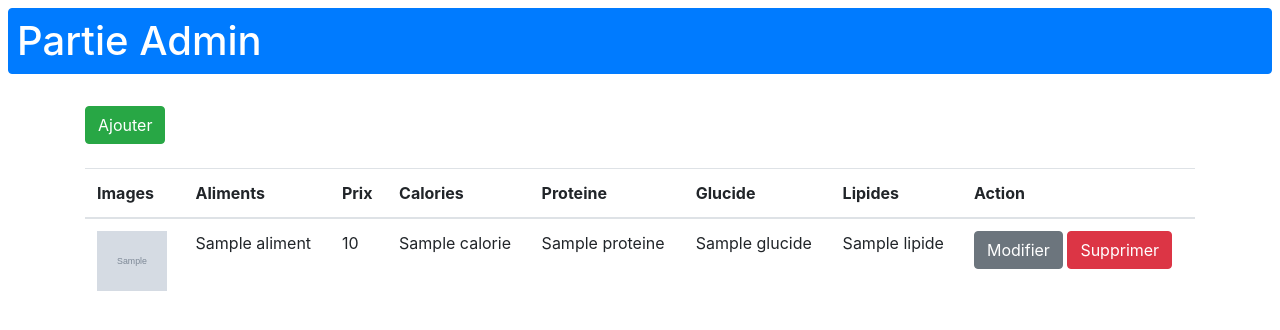
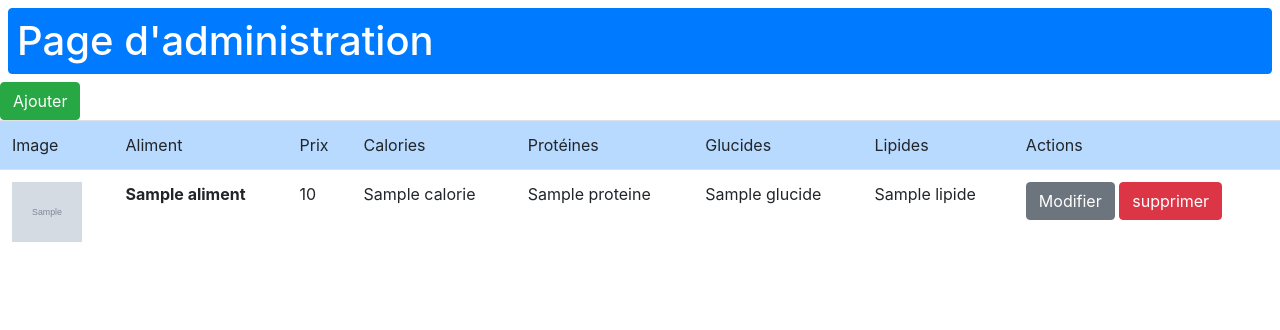
Before and after one commit to abakarabdelsalam/GestionAliment, a Symfony app: template templates/admin/admin_aliment/adminAliment.html.twig in a window 1280 px wide. Shown: the part 72-402 px from the top of the page. Run offline with Twig, Linux system fonts and the light colour scheme; the template is opened without the code that fills it: most values are stand-ins (such as "Sample title", 1, 10 or a date in 2020); grey boxes marked "Sample" are stand-in pictures; some libraries are stand-ins or nearby versions.

Commit message:
suppression

```diff
--- a/templates/admin/admin_aliment/adminAliment.html.twig
+++ b/templates/admin/admin_aliment/adminAliment.html.twig
@@ -2,57 +2,44 @@
 
 {% block title %}Admin
 {% endblock %}
-{% block monTitre %}Partie Admin
+
+{% block monTitre %}Page d'administration
 {% endblock %}
 {% block body %}
-	<br>
-
-
-	<div class="container">
-		<a href="{{path('admin_aliment_creation')}}" class="btn btn-success">Ajouter</a>
-
-		<br>
-		<br>
+	<a class="btn btn-success" href="{{path('admin_aliment_creation')}}">Ajouter</a>
 	<table class="table">
-			<thead class="table-primary"></thead>
-			<tr>
-				<th scope="col">Images</th>
-				<th scope="col">Aliments</th>
-				<th scope="col">Prix</th>
-				<th scope="col">Calories</th>
-				<th scope="col">Proteine</th>
-				<th scope="col">Glucide</th>
-				<th scope="col">Lipides</th>
-				<th scope="col">Action</th>
+		<tr class="table-primary">
+			<td>Image</td>
+			<td>Aliment</td>
+			<td>Prix</td>
+			<td>Calories</td>
+			<td>Protéines</td>
+			<td>Glucides</td>
+			<td>Lipides</td>
+			<td>Actions</td>
 		</tr>
-		</thead>
-		<tbody>
 		{% for aliment in aliments %}
 			<tr>
+				<td><img src="{{asset('images/' ~ aliment.image)}}" class="moTypss"></td>
+
 				<td>
-						<img src="{{asset('images/' ~ aliment.image)}}" class="moTypss"></td>
-					<td>{{aliment.nom}}</td>
-
-
-					<td>{{aliment.prix}}
+					<strong>{{aliment.nom}}</strong>
 				</td>
-					<td>{{aliment.calorie}}
+				<td>{{aliment.prix}}</td>
+				<td>{{aliment.calorie}}</td>
+				<td>{{aliment.proteine}}</td>
+				<td>{{aliment.glucide}}</td>
+				<td>{{aliment.lipide}}</td>
+				<td>
+					<a class="btn btn-secondary" href="{{path('admin_aliment_modification',{'id' : aliment.id})}}">Modifier</a>
+					<form method="POST" style="display:inline-block" action="{{path('admin_aliment_suppression', {'id' : aliment.id})}}">
+						<input type="hidden" name="_method" value="delete">
+						<input type="hidden" name="_token" value="{{csrf_token('SUP' ~ aliment.id)}}">
+						<input type="submit" class="btn btn-danger" value="supprimer" onsubmit="return confirm('Confirmer la suppression ?')">
+					</form>
 				</td>
-					<td>{{aliment.proteine}}
-					</td>
-					<td>{{aliment.glucide}}
-					</td>
-					<td>{{aliment.lipide}}
-					</td>
-					<td>
-						<a href="{{path('admin_aliment_modification', {'id': aliment.id})}}" class="btn btn-secondary">Modifier</a>
-
-
-						<a href="" class="btn btn-danger">Supprimer</a>
-					</td>
-
 			</tr>
 		{% endfor %}
-		</tbody>
 	</table>
-</div>{% endblock %}
+
+{% endblock %}
```
Also changed, not shown: src/Controller/Admin/AdminAlimentController.php (+13 -2 lines), 1 other file. Lines whose indentation alone changed are shown as unchanged.
